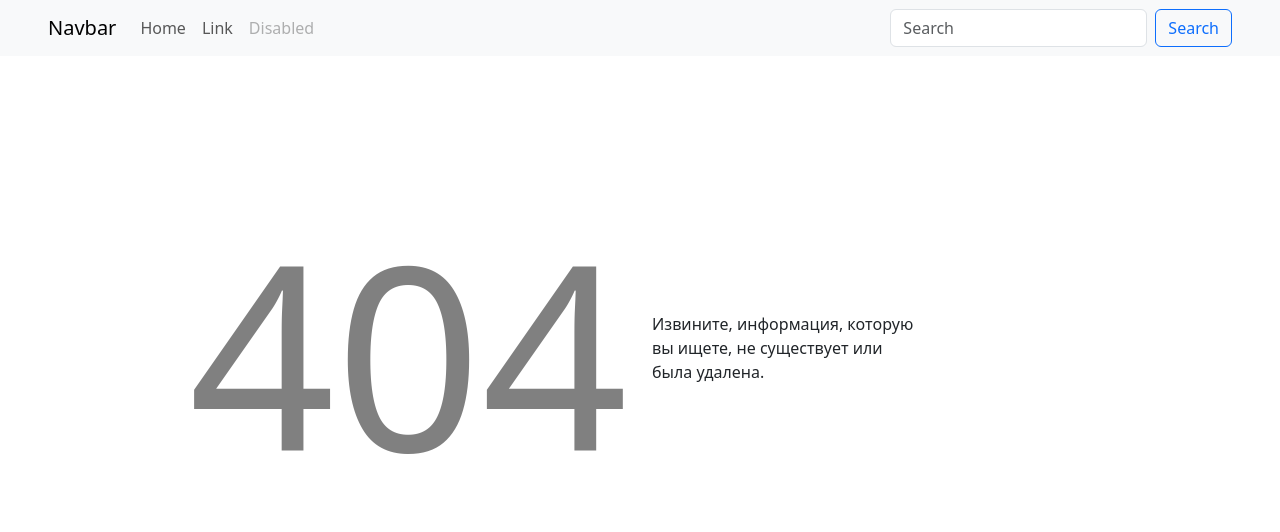
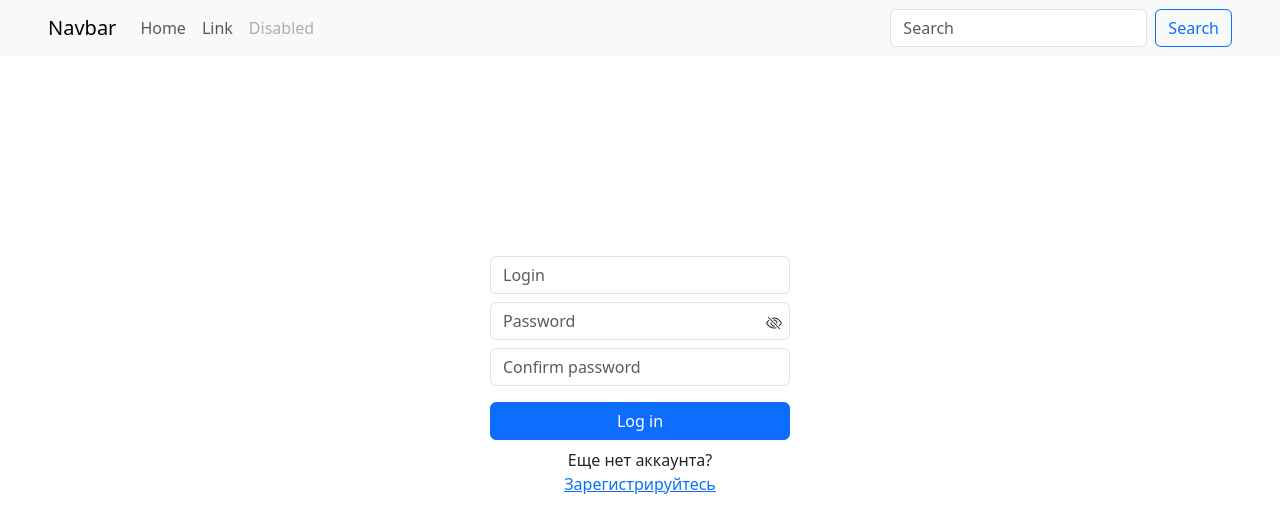
Before and after one commit to chup1kq/adddict_front, a React (Create React App) app: page /registration in a window 1280 px wide. Before the commit this address had no page. Shown: the top 532 px of the page. Built offline with nearby package versions, Linux system fonts and the light colour scheme.

Commit message:
Login and registration page

```diff
--- a/package.json
+++ b/package.json
@@ -11,6 +11,7 @@
     "bootstrap": "^5.3.3",
     "react": "^19.0.0",
     "react-dom": "^19.0.0",
+    "react-icons": "^5.5.0",
     "react-router-dom": "^7.4.0",
     "react-scripts": "5.0.1",
     "web-vitals": "^2.1.4"
--- /dev/null
+++ b/src/components/Login.jsx
@@ -0,0 +1,45 @@
+import React, {useState} from "react";
+import {BsEye, BsEyeSlash} from "react-icons/bs";
+import "../static/styles/Authentication.css";
+
+export function Login() {
+    const [login, setLogin] = useState("");
+    const [password, setPassword] = useState("");
+    const [passwordVisible, setPasswordVisible] = useState(false);
+
+    return (
+        <div className="container d-flex justify-content-center align-items-center"
+             style={{height: '80vh'}}
+        >
+            <form className="text-center" style={{width: '300px'}}>
+                <div className="mb-3">
+                    <input className="form-control mb-2"
+                           onChange={e => setLogin(e.target.value)}
+                           placeholder="Login"
+                           value={login}
+                    />
+                    <div className="position-relative mb-2">
+                        <input className="form-control pe-4"
+                               onChange={e => setPassword(e.target.value)}
+                               type={passwordVisible ? "text" : "password"}
+                               placeholder="Password"
+                               value={password}
+                        />
+                        <span className="position-absolute top-50 end-0 translate-middle-y me-2"
+                              style={{cursor: 'pointer'}}
+                              onMouseDown={() => setPasswordVisible(true)}
+                              onMouseUp={() => setPasswordVisible(false)}
+                              onMouseLeave={() => setPasswordVisible(false)}>
+                            {passwordVisible ? <BsEye/> : <BsEyeSlash/>}
+                        </span>
+                    </div>
+                </div>
+                <button className="btn btn-primary w-100 mb-2"
+                        type="button">
+                    Login
+                </button>
+                <p className="m-0">Еще нет аккаунта? <a href="/registration">Зарегистрируйтесь</a></p>
+            </form>
+        </div>
+    );
+}
--- /dev/null
+++ b/src/components/Registration.jsx
@@ -0,0 +1,52 @@
+import React, {useState} from "react";
+import {BsEye, BsEyeSlash} from "react-icons/bs";
+import "../static/styles/Authentication.css";
+
+export function Registration() {
+    const [login, setLogin] = useState("");
+    const [password, setPassword] = useState("");
+    const [confirmedPassword, setConfirmedPassword] = useState("");
+    const [passwordVisible, setPasswordVisible] = useState(false);
+
+    return (
+        <div className="container d-flex justify-content-center align-items-center"
+             style={{height: '80vh'}}
+        >
+            <form className="text-center" style={{width: '300px'}}>
+                <div className="mb-3">
+                    <input className="form-control mb-2"
+                           onChange={e => setLogin(e.target.value)}
+                           placeholder="Login"
+                           value={login}
+                    />
+                    <div className="position-relative mb-2">
+                        <input className="form-control pe-4"
+                               onChange={e => setPassword(e.target.value)}
+                               type={passwordVisible ? "text" : "password"}
+                               placeholder="Password"
+                               value={password}
+                        />
+                        <span className="position-absolute top-50 end-0 translate-middle-y me-2"
+                              style={{cursor: 'pointer'}}
+                              onMouseDown={() => setPasswordVisible(true)}
+                              onMouseUp={() => setPasswordVisible(false)}
+                              onMouseLeave={() => setPasswordVisible(false)}>
+                            {passwordVisible ? <BsEye/> : <BsEyeSlash/>}
+                        </span>
+                    </div>
+                    <input className="form-control mb-2"
+                           onChange={e => setConfirmedPassword(e.target.value)}
+                           type={'password'}
+                           placeholder="Confirm password"
+                           value={confirmedPassword}
+                    />
+                </div>
+                <button className="btn btn-primary w-100 mb-2"
+                        type="button">
+                    Log in
+                </button>
+                <p className="m-0">Еще нет аккаунта? <a href="/login">Зарегистрируйтесь</a></p>
+            </form>
+        </div>
+    );
+}
--- a/src/route/routes.js
+++ b/src/route/routes.js
@@ -1,4 +1,6 @@
 import {NotFound} from "../components/404";
+import {Registration} from "../components/Registration";
+import {Login} from "../components/Login";
 
 export const routes = [
     {
@@ -7,8 +9,13 @@ export const routes = [
         name: '404',
     },
     {
-        path: '/',
-        element: '',
-        name: 'main',
+        path: '/registration',
+        element: <Registration />,
+        name: 'Sign in',
+    },
+    {
+        path: '/login',
+        element: <Login />,
+        name: 'Login',
     },
 ]
--- /dev/null
+++ b/src/static/styles/Authentication.css
@@ -0,0 +1,3 @@
+.auth > * {
+    margin-bottom: 20px;
+}
```
Also changed, not shown: src/context/AuthContext.js (added), 1 other file (tests, documents, lock files or other folders).
